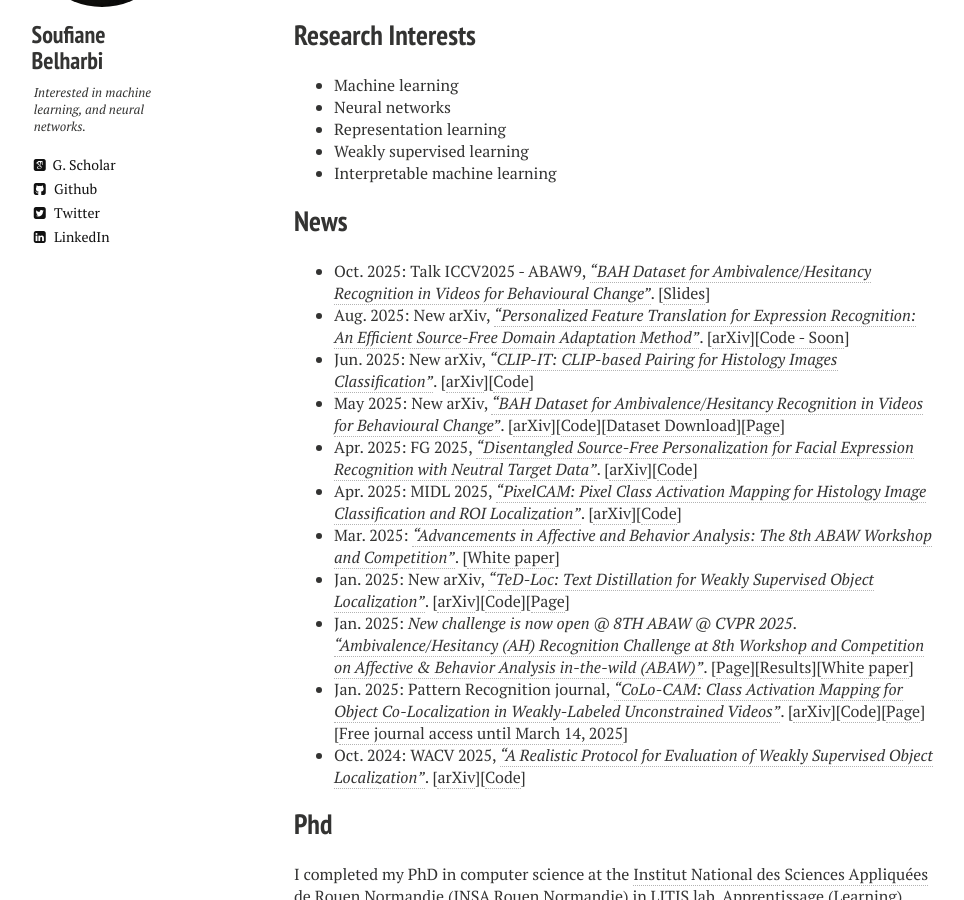
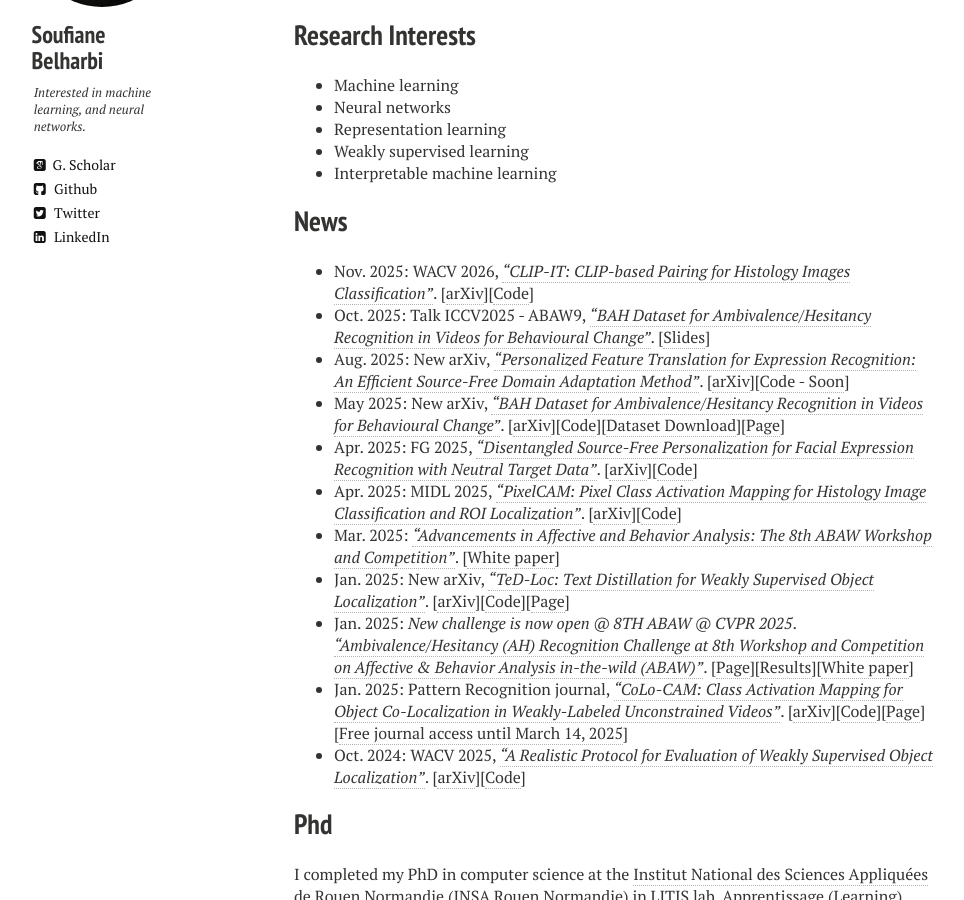
Before and after one commit to sbelharbi/sbelharbi.github.io, a Jekyll site: the page built from index.md, in a window 1280 px wide and 900 px high, scrolled down 1228 px. Shown: the whole window, without its empty margins (26-990 px from the left). Built offline with Jekyll 4.4.1, drawn with Linux system fonts in a browser that asks for light colours; nearby versions of some CDN libraries.

Commit message:
clip-it@wacv26

```diff
--- a/index.md
+++ b/index.md
@@ -22,9 +22,9 @@
 
 ## News
 
+* Nov. 2025: WACV 2026, [*“CLIP-IT: CLIP-based Pairing for Histology Images Classification”*](https://arxiv.org/pdf/2504.16181). [<a href="https://arxiv.org/pdf/2504.16181">arXiv</a>][<a href="https://github.com/BanafshehKarimian/ModalityPairing">Code</a>]
 * Oct. 2025: Talk ICCV2025 - ABAW9, [*“BAH Dataset for Ambivalence/Hesitancy Recognition in Videos for Behavioural Change”*](/otherdocs/Soufiane-Belharbi-BAH-Dataset-ICCV2025-ABAW9-presentation.pdf). [<a href="/otherdocs/Soufiane-Belharbi-BAH-Dataset-ICCV2025-ABAW9-presentation.pdf">Slides</a>]
 * Aug. 2025: New arXiv, [*“Personalized Feature Translation for Expression Recognition: An Efficient Source-Free Domain Adaptation Method”*](https://arxiv.org/pdf/2508.09202). [<a href="https://arxiv.org/pdf/2508.09202">arXiv</a>][<a href="https://github.com/MasoumehSharafi">Code - Soon</a>]
-* Jun. 2025: New arXiv, [*“CLIP-IT: CLIP-based Pairing for Histology Images Classification”*](https://arxiv.org/pdf/2504.16181). [<a href="https://arxiv.org/pdf/2504.16181">arXiv</a>][<a href="https://github.com/BanafshehKarimian/ModalityPairing">Code</a>]
 * May 2025: New arXiv, [*“BAH Dataset for Ambivalence/Hesitancy Recognition in Videos for Behavioural Change”*](https://arxiv.org/pdf/2505.19328). [<a href="https://arxiv.org/pdf/2505.19328">arXiv</a>][<a href="https://github.com/sbelharbi/bah-dataset">Code</a>][<a href="https://github.com/sbelharbi/bah-dataset?tab=readme-ov-file#-bah-dataset-download-">Dataset Download</a>][<a href="/bah-dataset">Page</a>]
 * Apr. 2025: FG 2025, [*“Disentangled Source-Free Personalization for Facial Expression Recognition with Neutral Target Data”*](https://arxiv.org/pdf/2503.20771). [<a href="https://arxiv.org/pdf/2503.20771">arXiv</a>][<a href="https://github.com/MasoumehSharafi/DSFDA-for-Pain-Assessment">Code</a>]
 * Apr. 2025: MIDL 2025, [*“PixelCAM: Pixel Class Activation Mapping for Histology Image Classification and ROI Localization”*](https://arxiv.org/pdf/2503.24135). [<a href="https://arxiv.org/pdf/2503.24135">arXiv</a>][<a href="https://github.com/alexisguichemerrecode/pixelcam">Code</a>]
```
Also changed, not shown: publications.md (+1 -1 lines).
